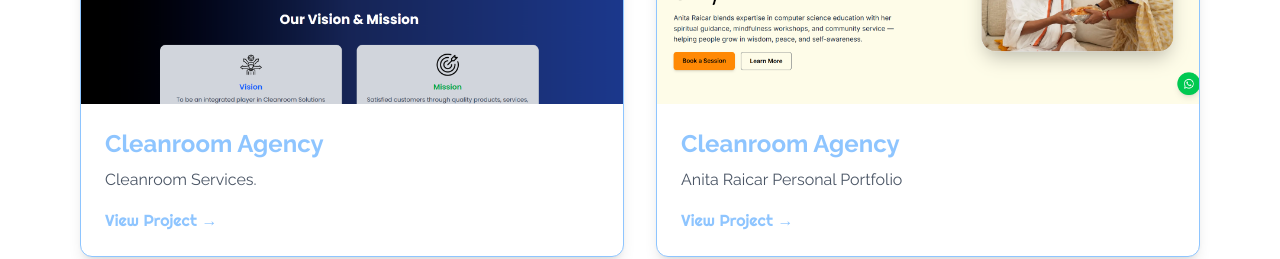
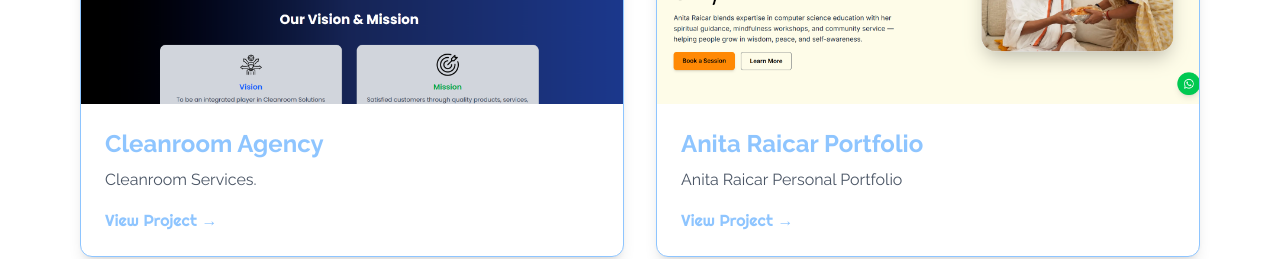
Before and after one commit to Karrycoder007/Portfolio-2025-karry, a Next.js app: page /projects in a window 1280 px wide. Shown: the part 2040-2299 px from the top of the page. Built offline with nearby package versions, Linux system fonts and the light colour scheme.

Commit message:
chore: update project name

```diff
--- a/src/app/projects/page.tsx
+++ b/src/app/projects/page.tsx
@@ -49,7 +49,7 @@ const projects = [
   },
   {
     image: "/anita.png",
-    title: "Cleanroom Agency",
+    title: "Anita Raicar Portfolio",
     description: "Anita Raicar Personal Portfolio",
     link: "https://anitaraicar.in",
   }
```
